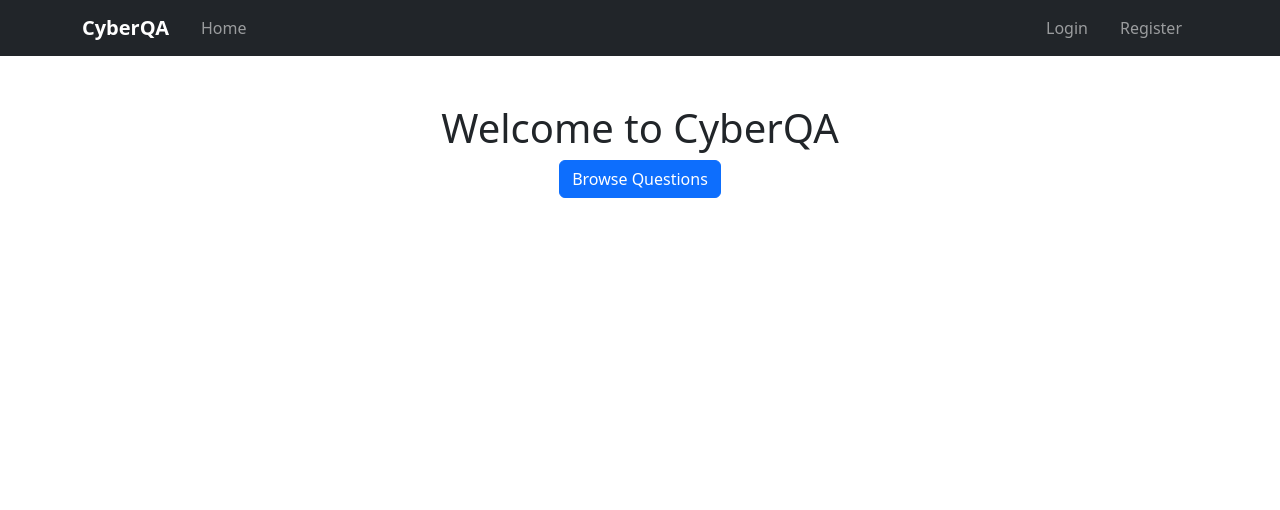
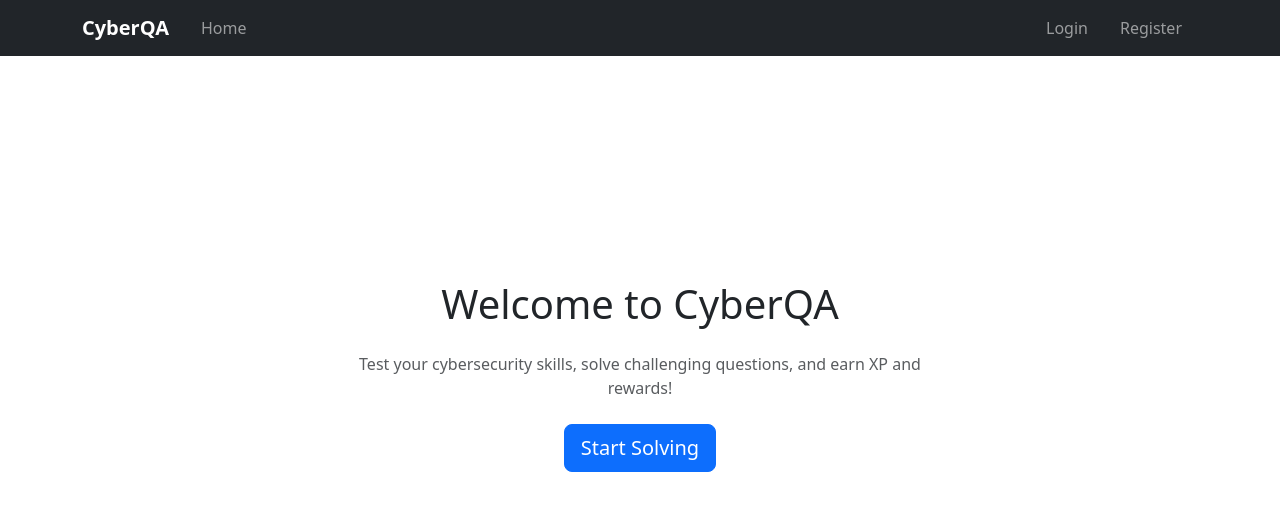
Before and after one commit to SreejithMVarma/CyberQA, a React (Create React App) app in the folder frontend/: page / in a window 1280 px wide. Shown: the top 510 px of the page. Built offline with nearby package versions, Linux system fonts and the light colour scheme; no server answers.

Commit message:
feat: redesign home page with hero section and animations

```diff
--- a/frontend/src/pages/Home.js
+++ b/frontend/src/pages/Home.js
@@ -5,17 +5,32 @@ import { Link } from 'react-router-dom';
 
 function Home() {
   return (
-    <Container className="mt-5 text-center">
+    <Container className="d-flex flex-column align-items-center justify-content-center" style={{ minHeight: '80vh' }}>
       <motion.h1
         initial={{ y: -50, opacity: 0 }}
         animate={{ y: 0, opacity: 1 }}
         transition={{ duration: 0.5 }}
+        className="mb-4 text-center"
       >
         Welcome to CyberQA
       </motion.h1>
-      <motion.div whileHover={{ scale: 1.1 }} transition={{ type: 'spring', stiffness: 300 }}>
+      <motion.p
+        initial={{ y: 50, opacity: 0 }}
+        animate={{ y: 0, opacity: 1 }}
+        transition={{ duration: 0.5, delay: 0.2 }}
+        className="text-muted text-center mb-4"
+        style={{ maxWidth: '600px' }}
+      >
+        Test your cybersecurity skills, solve challenging questions, and earn XP and rewards!
+      </motion.p>
+      <motion.div
+        whileHover={{ scale: 1.05 }}
+        transition={{ type: 'spring', stiffness: 300 }}
+      >
         <Link to="/questions">
-          <Button variant="primary">Browse Questions</Button>
+          <Button variant="primary" size="lg">
+            Start Solving
+          </Button>
         </Link>
       </motion.div>
     </Container>
```
